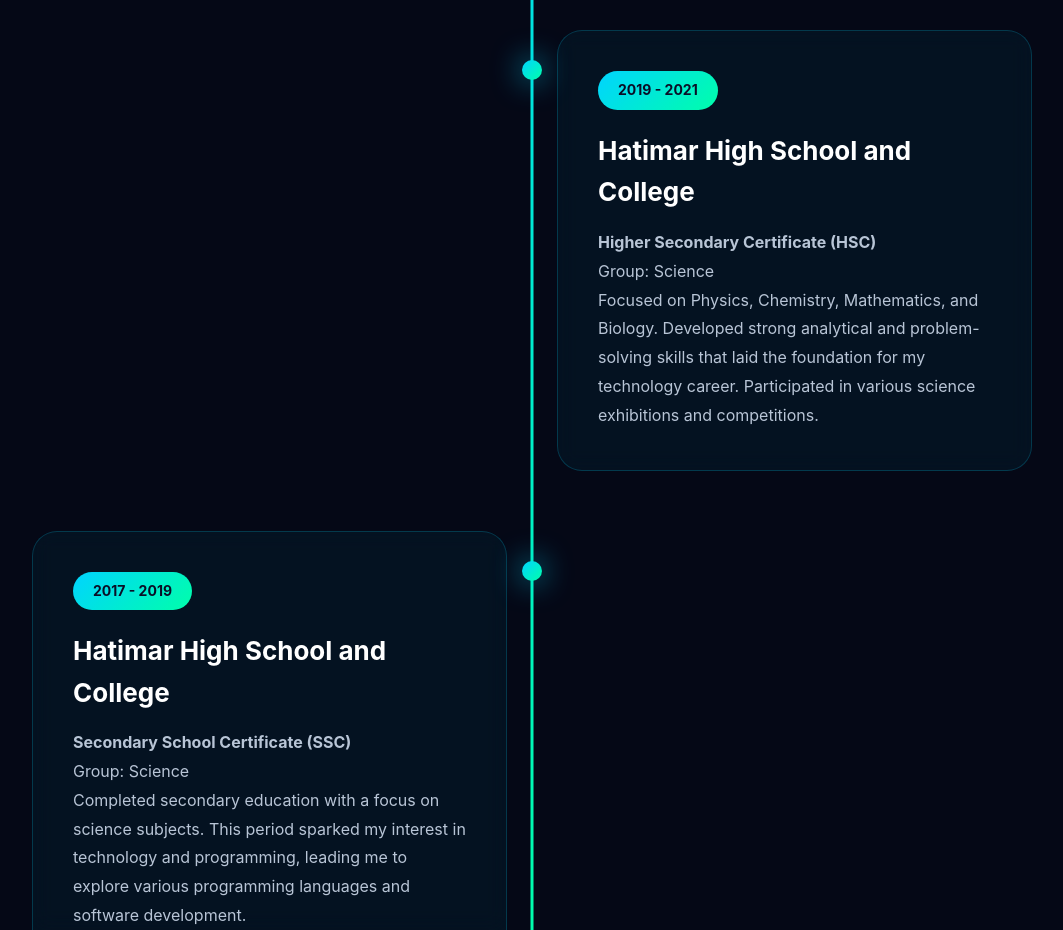
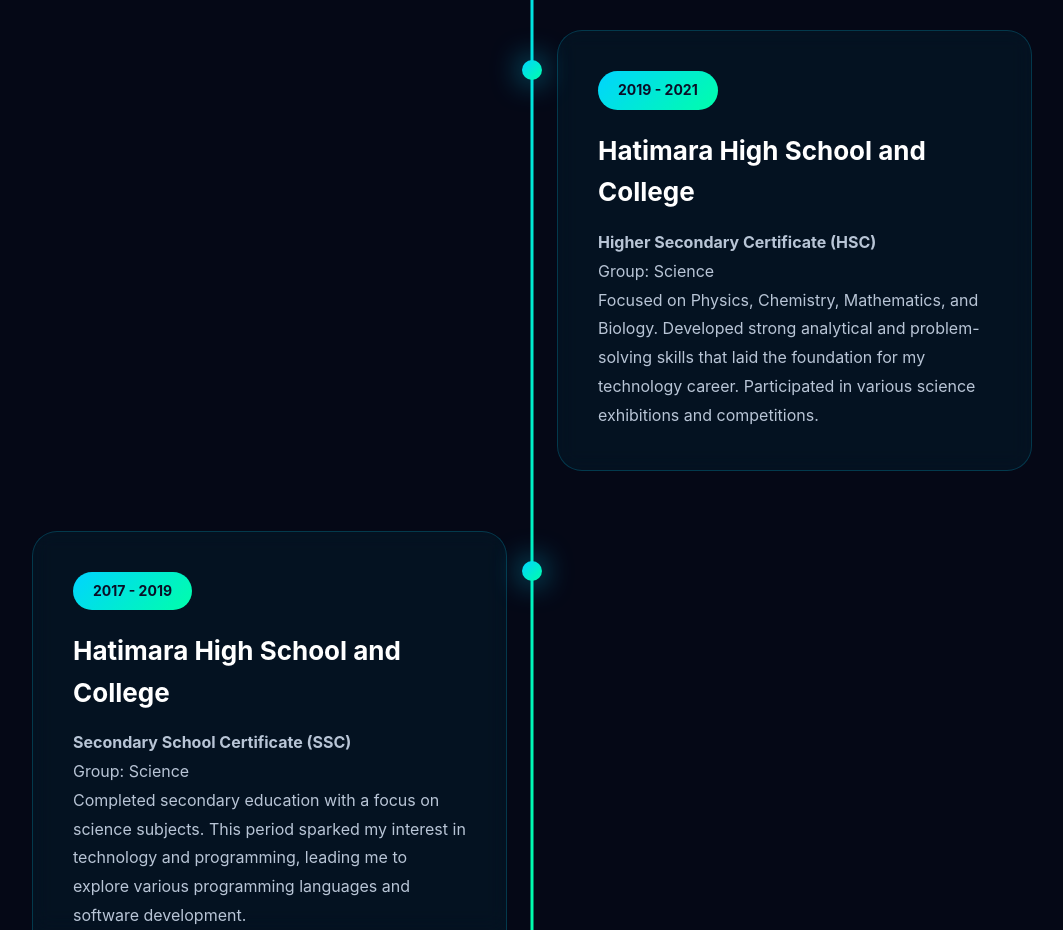
Before and after one commit to nazmulgithub17/nazmul_portfolio, a plain HTML site: page index.html in a window 1280 px wide. Shown: the part 3420-4350 px from the top of the page, without its empty margins (108-1171 px from the left). Drawn offline with Linux system fonts and the light colour scheme.

Commit message:
Initial commit

```diff
--- a/index.html
+++ b/index.html
@@ -1234,7 +1234,7 @@
                 <div class="timeline-item">
                     <div class="timeline-content">
                         <div class="timeline-date">2019 - 2021</div>
-                        <h3>Hatimar High School and College</h3>
+                        <h3>Hatimara High School and College</h3>
                         <p><strong>Higher Secondary Certificate (HSC)</strong></p>
                         <p>Group: Science</p>
                         <p>Focused on Physics, Chemistry, Mathematics, and Biology. Developed strong analytical and problem-solving skills that laid the foundation for my technology career. Participated in various science exhibitions and competitions.</p>
@@ -1244,7 +1244,7 @@
                 <div class="timeline-item">
                     <div class="timeline-content">
                         <div class="timeline-date">2017 - 2019</div>
-                        <h3>Hatimar High School and College</h3>
+                        <h3>Hatimara High School and College</h3>
                         <p><strong>Secondary School Certificate (SSC)</strong></p>
                         <p>Group: Science</p>
                         <p>Completed secondary education with a focus on science subjects. This period sparked my interest in technology and programming, leading me to explore various programming languages and software development.</p>
```
